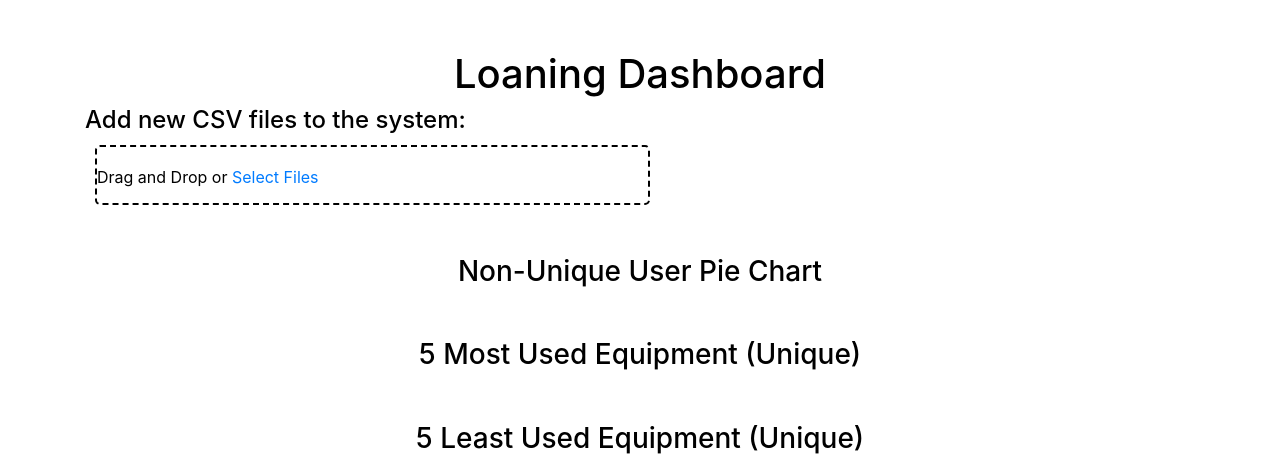
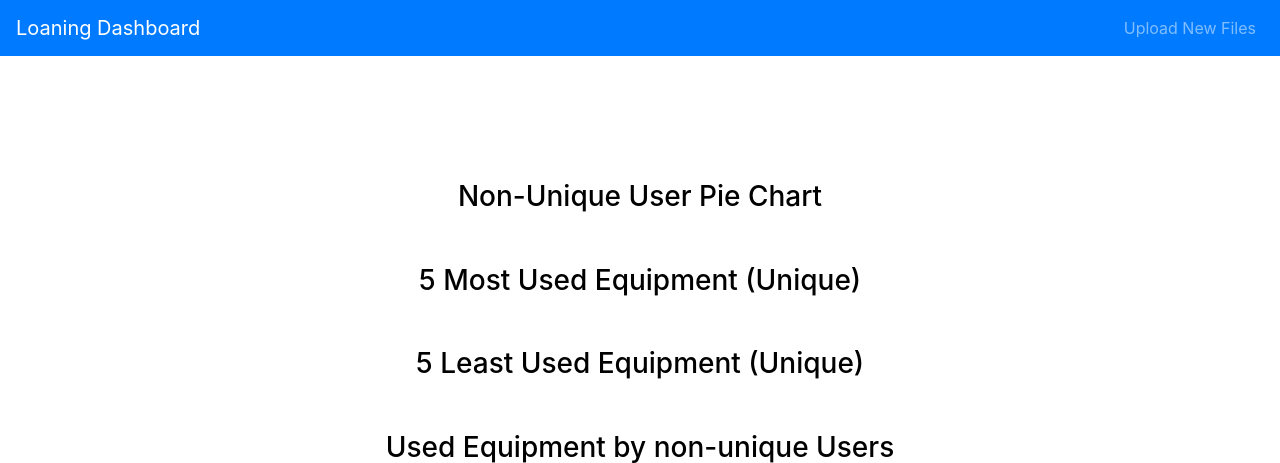
Before and after one commit to whykay-01/capacity-management, a Flask app: template loaning-system/templates/index.html in a window 1280 px wide. Shown: the top 463 px of the page. Run offline with Flask 2, Linux system fonts and the light colour scheme; the template is opened without the code that fills it, so the values that code supplies are empty; some libraries are stand-ins or nearby versions.

Commit message:
feat: added navbar

```diff
--- a/loaning-system/templates/index.html
+++ b/loaning-system/templates/index.html
@@ -46,12 +46,18 @@
 </head>
 
 <body>
+  <nav class="navbar navbar-expand-lg navbar-dark bg-primary">
+    <a class="navbar-brand" href="#">Loaning Dashboard</a>
+    <div class="collapse navbar-collapse" id="navbarNav">
+      <ul class="navbar-nav ml-auto">
+        <li class="nav-item">
+          <a class="nav-link" href="/upload-files">Upload New Files</a>
+        </li>
+      </ul>
+    </div>
+  </nav>
   <div class="container">
-    <h1>Loaning Dashboard</h1>
-    <h4>Add new CSV files to the system:</h4>
-    <div id="upload-data" class="upload-section">
-      Drag and Drop or <a href="#">Select Files</a>
-    </div>
+    <br>
     <div class="graph-section">
       <h3>Non-Unique User Pie Chart</h3>
       <div id="pie-graph"></div>
```
